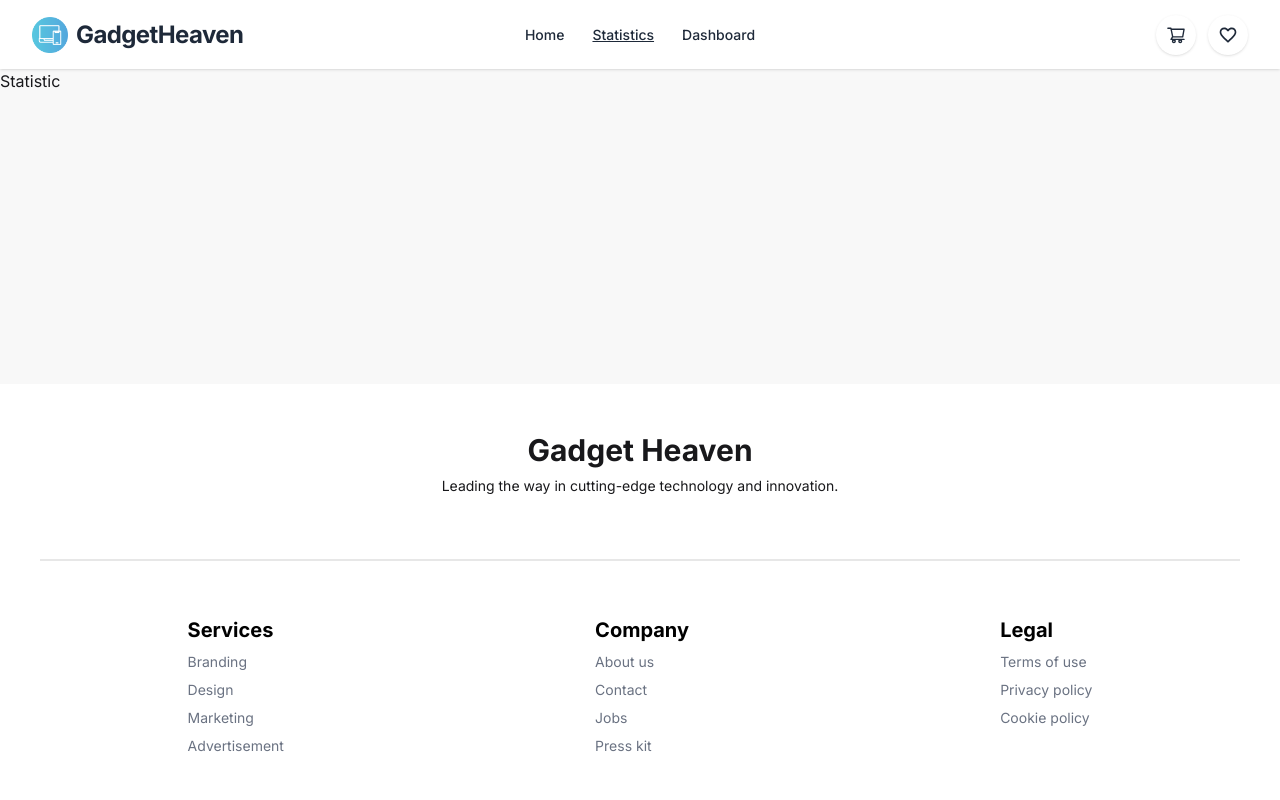
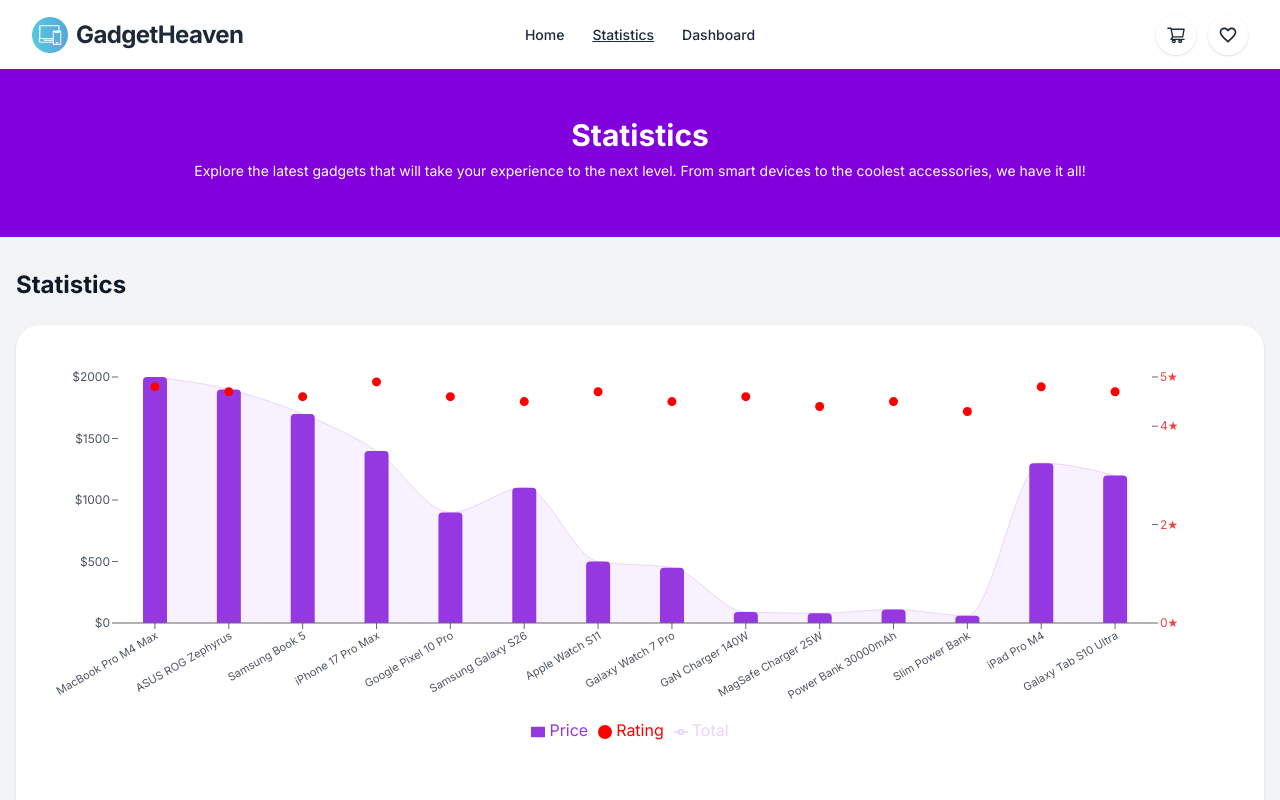
Before and after one commit to Rifatahr/gadget-galaxy, a React (Vite) app: page /Statistics in a window 1280 px wide. Shown: the top 800 px of the page. Built offline with nearby package versions, Linux system fonts and the light colour scheme.

Commit message:
statistics page added

```diff
--- a/package.json
+++ b/package.json
@@ -17,6 +17,7 @@
     "react-hot-toast": "^2.6.0",
     "react-icons": "^5.5.0",
     "react-router-dom": "^7.13.0",
+    "recharts": "^3.10.1",
     "tailwindcss": "^4.1.18"
   },
   "devDependencies": {
--- /dev/null
+++ b/public/statistics-data.json
@@ -0,0 +1,86 @@
+[
+  {
+    "product_id": 1,
+    "product_title": "MacBook Pro M4 Max",
+    "price": 1999,
+    "rating": 4.8
+  },
+  {
+    "product_id": 2,
+    "product_title": "ASUS ROG Zephyrus",
+    "price": 1899,
+    "rating": 4.7
+  },
+  {
+    "product_id": 3,
+    "product_title": "Samsung Book 5",
+    "price": 1699,
+    "rating": 4.6
+  },
+  {
+    "product_id": 4,
+    "product_title": "iPhone 17 Pro Max",
+    "price": 1399,
+    "rating": 4.9
+  },
+  {
+    "product_id": 5,
+    "product_title": "Google Pixel 10 Pro",
+    "price": 899,
+    "rating": 4.6
+  },
+  {
+    "product_id": 6,
+    "product_title": "Samsung Galaxy S26",
+    "price": 1099,
+    "rating": 4.5
+  },
+  {
+    "product_id": 7,
+    "product_title": "Apple Watch S11",
+    "price": 499,
+    "rating": 4.7
+  },
+  {
+    "product_id": 8,
+    "product_title": "Galaxy Watch 7 Pro",
+    "price": 449,
+    "rating": 4.5
+  },
+  {
+    "product_id": 9,
+    "product_title": "GaN Charger 140W",
+    "price": 89,
+    "rating": 4.6
+  },
+  {
+    "product_id": 10,
+    "product_title": "MagSafe Charger 25W",
+    "price": 79,
+    "rating": 4.4
+  },
+  {
+    "product_id": 11,
+    "product_title": "Power Bank 30000mAh",
+    "price": 110,
+    "rating": 4.5
+  },
+  {
+    "product_id": 12,
+    "product_title": "Slim Power Bank",
+    "price": 59,
+    "rating": 4.3
+  },
+  {
+    "product_id": 13,
+    "product_title": "iPad Pro M4",
+    "price": 1299,
+    "rating": 4.8
+  },
+  {
+    "product_id": 14,
+    "product_title": "Galaxy Tab S10 Ultra",
+    "price": 1199,
+    "rating": 4.7
+  }
+]
--- a/src/pages/Dashboard.jsx
+++ b/src/pages/Dashboard.jsx
@@ -106,7 +106,7 @@ useEffect(() => {
   };
 
   return (
-    <div className="relative w-full bg-gray-50 min-h-screen pb-24">
+    <div className="relative w-full bg-gray-50  pb-24">
       {/* Header */}
       <div className="bg-[#9538E2] text-white pt-8 pb-12 px-4">
         <Heading
--- a/src/pages/Statistics.jsx
+++ b/src/pages/Statistics.jsx
@@ -1,20 +1,133 @@
-import { useEffect } from "react";
-
+import React, { useEffect } from "react";
+import { useLoaderData } from "react-router-dom";
+import {
+  ComposedChart,
+  Area,
+  Bar,
+  XAxis,
+  YAxis,
+  Tooltip,
+  Legend,
+  ResponsiveContainer,
+  Scatter,
+} from "recharts";
+import Heading from "../components/Heading";
 
 const Statistics = () => {
+  // 1. Get the data fetched by your React Router loader
+  const products = useLoaderData();
 
+  // Dynamic page title
   useEffect(() => {
-          document.title = "Statistics | Gadget Heaven";
-        }, []);
+    document.title = "Statistics | Gadget Heaven";
+  }, []);
 
+  return (
+    <div className="bg-gray-100 pb-16">
+      {/* Purple Hero Header */}
+      <div className="bg-purple-700 text-white py-10 px-4 text-center">
+        <Heading
+          title={"Statistics"}
+          subtitle={
+            "Explore the latest gadgets that will take your experience to the next level. From smart devices to the coolest accessories, we have it all!"
+          }
+        />
+      </div>
 
+      {/* Main Chart Container */}
+      <div className="max-w-7xl mx-auto px-4 mt-8">
+        <h2 className="text-2xl font-bold text-gray-900 mb-6">Statistics</h2>
 
-    return (
-        <div>
-            <h1>Statistic</h1>
+        {/* Card Wrapping Chart */}
+        <div className="bg-white rounded-3xl p-4 sm:p-8 shadow-sm">
+          <div className="w-full h-96 sm:h-[450px]">
+            <ResponsiveContainer width="100%" height="100%">
+              <ComposedChart
+                data={products}
+                margin={{ top: 20, right: 20, bottom: 65, left: 10 }}
+              >
+                {/* X-Axis: Rotated product titles */}
+                <XAxis
+                  dataKey="product_title"
+                  tick={{ fontSize: 11, fill: "#4B5563" }}
+                  interval={0}
+                  angle={-30}
+                  textAnchor="end"
+                  height={80}
+                />
 
+                {/* Left Y-Axis for Price ($) */}
+                <YAxis
+                  yAxisId="leftPrice"
+                  tick={{ fontSize: 12, fill: "#4B5563" }}
+                  axisLine={false}
+                  tickFormatter={(val) => `$${val}`}
+                />
+
+                {/* Right Y-Axis for Rating (0 - 5) */}
+                <YAxis
+                  yAxisId="rightRating"
+                  orientation="right"
+                  domain={[0, 5]}
+                  tick={{ fontSize: 12, fill: "#EF4444" }}
+                  axisLine={false}
+                  tickFormatter={(val) => `${val}★`}
+                />
+
+                {/* Custom Tooltip */}
+                <Tooltip
+                  formatter={(value, name) => {
+                    if (name === "Price" || name === "Total") return [`$${value}`, name];
+                    if (name === "Rating") return [`${value} / 5 ⭐`, name];
+                    return [value, name];
+                  }}
+                  contentStyle={{
+                    borderRadius: "12px",
+                    border: "none",
+                    boxShadow: "0 4px 12px rgba(0,0,0,0.1)",
+                  }}
+                />
+
+                {/* Legend */}
+                <Legend
+                  verticalAlign="bottom"
+                  wrapperStyle={{ paddingTop: "15px" }}
+                />
+
+                {/* Light purple background area mapping price */}
+                <Area
+                  yAxisId="leftPrice"
+                  type="monotone"
+                  dataKey="price"
+                  name="Total"
+                  fill="#F3E8FF"
+                  stroke="#E9D5FF"
+                />
+
+                {/* Main Purple Price Bars */}
+                <Bar
+                  yAxisId="leftPrice"
+                  dataKey="price"
+                  name="Price"
+                  fill="#9538E2"
+                  barSize={24}
+                  radius={[4, 4, 0, 0]}
+                />
+
+                {/* Red Dots for Ratings */}
+                <Scatter
+                  yAxisId="rightRating"
+                  dataKey="rating"
+                  name="Rating"
+                  fill="#FF0000"
+                />
+              </ComposedChart>
+            </ResponsiveContainer>
+          </div>
         </div>
-    );
+      </div>
+    </div>
+  );
 };
 
 export default Statistics;
--- a/src/routes/Routes.jsx
+++ b/src/routes/Routes.jsx
@@ -13,12 +13,12 @@ const routes = createBrowserRouter([
     path: '/',
     element: <MainLayout></MainLayout>,
     errorElement: <ErrorPage></ErrorPage>,
-    children:[
+    children: [
       {
         path: '/',
         element: <Home></Home>,
         loader: () => fetch('../category-data.json'),
-        children:[
+        children: [
           {
             path: '/',
             element: <Cards></Cards>,
@@ -36,14 +36,15 @@ const routes = createBrowserRouter([
 
       },
       {
-            path: '/product/:id',
-            element: <ViewDetails></ViewDetails>,
-              loader: () => fetch(`/gadget-galaxy-data.json`),
+        path: '/product/:id',
+        element: <ViewDetails></ViewDetails>,
+        loader: () => fetch(`/gadget-galaxy-data.json`),
 
-          },
+      },
       {
         path: '/Statistics',
         element: <Statistics></Statistics>,
+        loader: () => fetch(`/statistics-data.json`),
       },
       {
         path: '/DashBoard',
```
Also changed, not shown: 2 other files (tests, documents, lock files or other folders).
